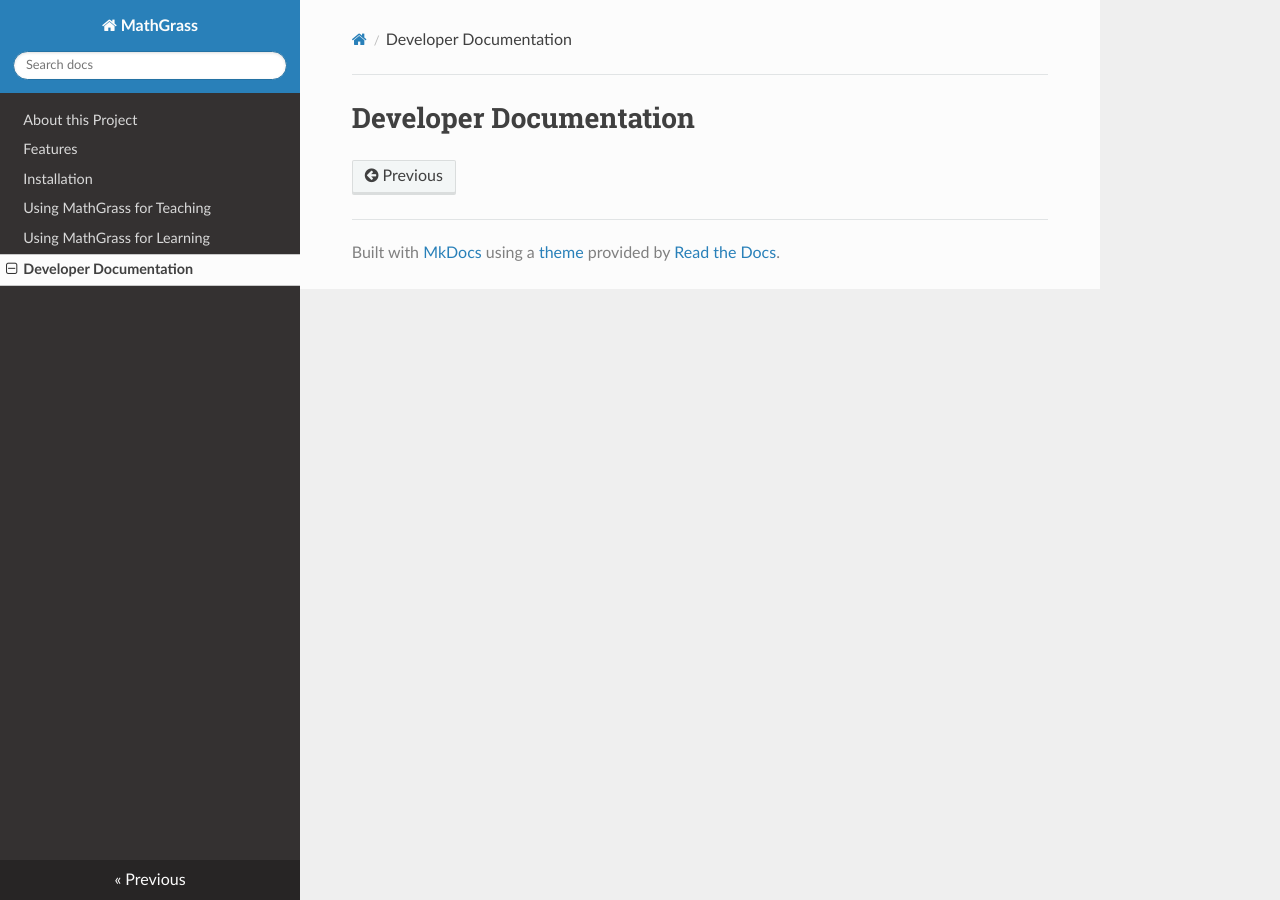
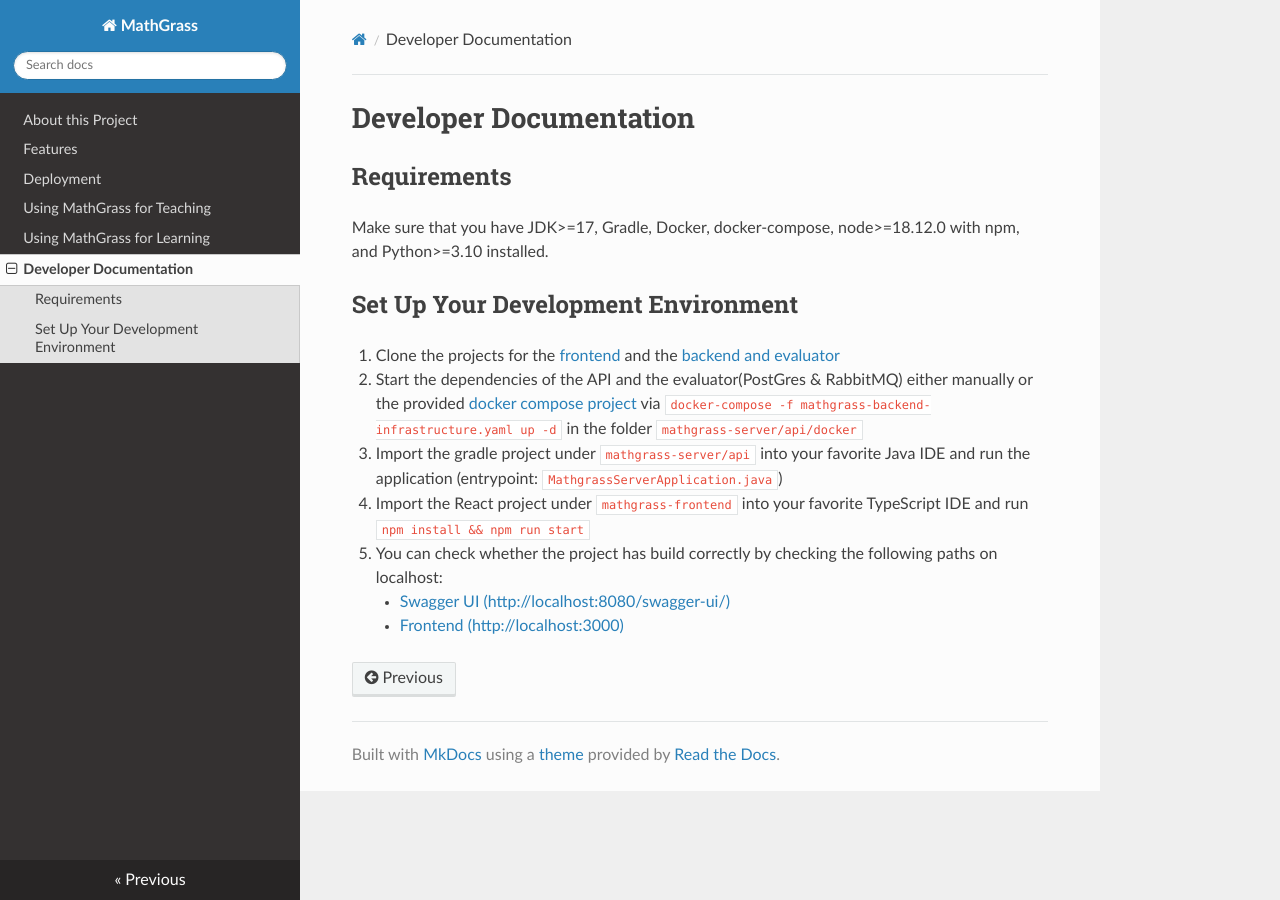
Before and after one commit to MathGrass/mathgrass, an MkDocs documentation site: the page built from docs/dev_docs.md, in a window 1280 px wide. Built offline with MkDocs 1.6.1, drawn with Linux system fonts in a browser that asks for light colours; nearby versions of some CDN libraries.

Commit message:
docs: Move installation docu to dev docu

````diff
--- a/docs/dev_docs.md
+++ b/docs/dev_docs.md
@@ -1 +1,12 @@
 # Developer Documentation
+## Requirements
+Make sure that you have JDK>=17, Gradle, Docker, docker-compose, node>=18.12.0 with npm, and Python>=3.10 installed.
+
+## Set Up Your Development Environment
+1. Clone the projects for the [frontend](https://github.com/MathGrass/mathgrass-frontend) and the [backend and evaluator](https://github.com/MathGrass/mathgrass-server)
+1. Start the dependencies of the API and the evaluator(PostGres & RabbitMQ) either manually or the provided [docker compose project](https://github.com/MathGrass/mathgrass-server/blob/develop/api/docker/mathgrass-backend-infrastructure.yaml) via ```docker-compose -f mathgrass-backend-infrastructure.yaml up -d``` in the folder ```mathgrass-server/api/docker```
+1. Import the gradle project under ```mathgrass-server/api``` into your favorite Java IDE and run the application (entrypoint: ```MathgrassServerApplication.java```)
+1. Import the React project under ```mathgrass-frontend``` into your favorite TypeScript IDE and run ```npm install && npm run start```
+1. You can check whether the project has build correctly by checking the following paths on localhost:
+    - [Swagger UI (http://localhost:8080/swagger-ui/)](http://localhost:8080/swagger-ui/)
+    - [Frontend (http://localhost:3000)](http://localhost:3000)
--- a/mkdocs.yml
+++ b/mkdocs.yml
@@ -3,7 +3,7 @@ theme: readthedocs
 nav:
   - 'index.md'
   - 'features.md'
-  - 'installation.md'
+  - 'deployment.md'
   - 'usage_instructor.md'
   - 'usage_student.md'
   - 'dev_docs.md'
````
Also changed, not shown: docs/deployment.md (added, +1 -0 lines), docs/installation.md (deleted, +0 -12 lines).
